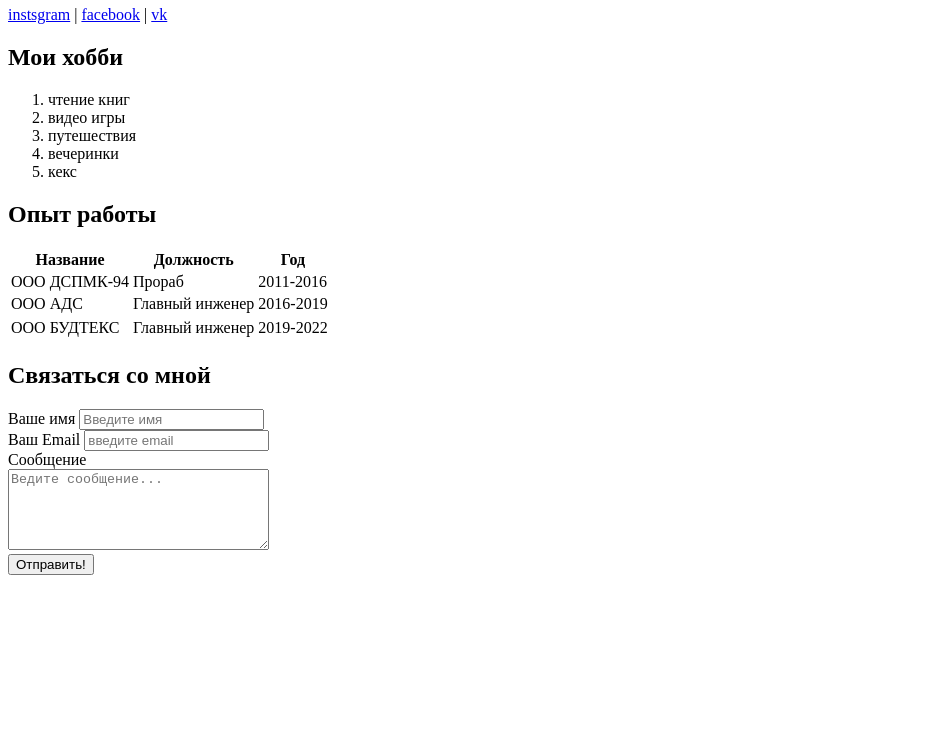
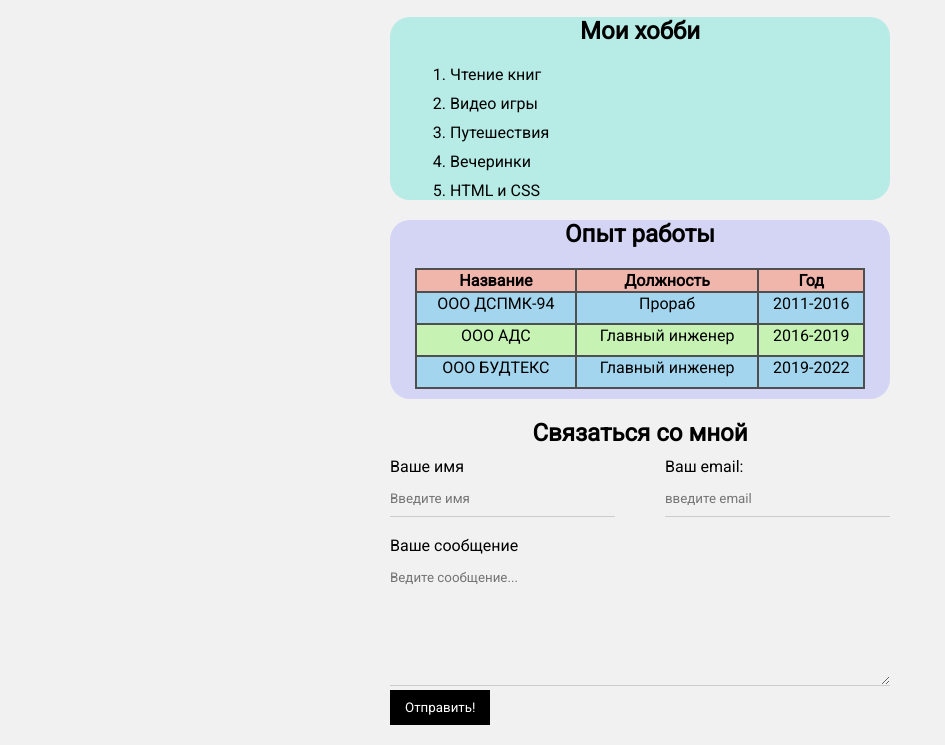
Before and after one commit to AliakseiKurban/Resume, a plain HTML site: page index.html in a window 1280 px wide. Shown: the part 212-957 px from the top of the page, without its empty margins (0-945 px from the left). Before the commit the page ends 800 px from the top, so only its background shows below. Drawn offline with Linux system fonts and the light colour scheme.

Commit message:
Add styles

```diff
--- /dev/null
+++ b/index.css
@@ -0,0 +1,170 @@
+@import url('https://fonts.googleapis.com/css2?family=Roboto&display=swap');
+
+body {
+    font-family: 'Roboto', 'sans-serif';
+    font-size: 16px;
+    font-weight: lighter;
+    background: transparent;
+}
+body{
+    color:rgb(0, 0, 0);
+    background: #f1f1f1;
+    margin-bottom: 20px;
+}
+.img{
+  border-radius: 28px;
+  box-shadow: 4px 4px 14px rgba(0, 0, 0, 0.25);
+}
+.info{
+  margin-bottom: 20px;
+  display: flex;
+  align-items: center;
+}
+.text1{
+margin: 5px;
+}
+.info-text{
+  margin-left: 15px;
+}
+.info-text p {
+    font-style: italic;
+    font-weight: bold;
+    margin: 0;
+}
+.info-text h4{
+  margin-bottom: 0px;
+  margin-top: 0px;
+}
+thead th{
+    background-color: rgb(240, 181, 171);
+}
+tbody tr:nth-child(odd) {
+    background-color: rgb(163, 214, 238);
+}
+
+  tbody tr:nth-child(even) {
+    background-color: rgb(198, 243, 180);
+}
+
+table {
+    background-color:rgb(80, 79, 79);
+    width: 90%;
+    margin-left: auto;
+    margin-right: auto;
+}
+
+.card1{
+    margin-top: 0px;
+    border: 10px;
+    border-radius: 20px;
+    background-color: rgb(182, 235, 230);
+}
+.card2{
+    border: 10px;
+    border-radius: 20px;
+    background-color: rgb(212, 212, 245);
+    text-align: center;
+    padding-bottom: 10px;
+}
+.container{
+    max-width: 500px;
+    margin: auto;
+    padding-top: 20px;
+}
+h2{
+    text-align: center;
+}
+a{
+    color: orange;
+    text-decoration: none;
+    transition: 1s;
+}
+a:hover{
+    color: red;
+    text-decoration: underline;
+}
+a:visited{
+    color:aqua
+}
+.btn{
+    background: black;
+    padding: 10px 15px;
+    color: white;
+    border: none;
+    cursor: pointer;
+    font-family: inherit;
+}
+  .btn:hover{
+    opacity: 0.8;
+    color: aqua;
+    background-color: darkblue;
+}
+.izi{
+  margin: 0px 20px 20px;
+}
+.izi li{
+    color: black;
+    margin-bottom: 10px;
+}
+.izi li:last-child{
+    margin-bottom: 0;
+}
+
+table td{
+    padding-bottom: 10px;
+}
+.tabel td:nth-child(1),
+.tabel td:nth-child(3) {
+    color: black;
+}
+.form h2 {
+    text-align: center;
+   margin-bottom: 10px;
+}
+
+.boxone{
+  display: flex;
+  justify-content: space-between;
+}
+.box{
+  width: 45%;
+}
+.box input,
+.box textarea {
+    box-sizing: border-box;
+    text-align: justify;
+    margin-right: 20px;
+    font-family: inherit;
+    width: 100%;
+    outline: none;
+    background: transparent;
+    border: none;
+    border-bottom: 1px solid #ccc;
+    padding: 15px 0 10px;
+}
+.box1 textarea{
+    box-sizing: border-box;
+    text-align: justify;
+    margin-right: 20px;
+    font-family: inherit;
+    width: 100%;
+    outline: none;
+    background: transparent;
+    border: none;
+    border-bottom: 1px solid #ccc;
+    padding: 15px 0 10px;
+}
+
+@media (max-width: 600px){
+    .info{
+        display: block;
+        font-size: 0.8rem;
+        background: greenyellow;
+        text-align: center;
+    }
+}
+ @media (max-width: 600px){
+  #box{
+    display: block;
+  }
+}
--- a/index.html
+++ b/index.html
@@ -7,33 +7,43 @@
     <title>АНКЕТА</title>
     <meta name="keywords" content="htm, АНКЕТА">
     <meta name="description" content="анкета">
+    <link rel="stylesheet" href="index.css">
 </head>
 <body>
-<img src="imgs/I.jpg" alt="my photo" width="200">
+<div class="container">
 
-   <h1>Курбан Алексей Николаевич</h1>
+        <div class="info">
+            <img src="I.jpg" alt="my photo" width="200" height="150" class="img">
+            <div class="info-text">
+                <h1 class="text1">Курбан Алексей Николаевич</h1>
                 <p>
                     Я<strong> главный </strong>инженер <strong><em>ООО БУДТЕКС.</em></strong>
                 </p>
                 <p>
                     Хочу научиться <em> HTML и CSS</em>
                 </p>
+                <br>
                  <h4><strong>Список социальных сетей:</strong></h4>
-<a href="https://www.instagram.com/invites/contact/?i=171d92shmtsot&utm_content=1m4op05"target="_blank">instsgram</a>
-|
-<a href="https://www.facebook.com/"target="_blank">facebook</a>
-|
-<a href="https://vk.com/?ysclid=l6gg6wxc9n366596636"target="_blank">vk</a>
+                <a href="https://www.instagram.com/invites/contact/?i=171d92shmtsot&utm_content=1m4op05"target="_blank"><strong>instsgram</strong> </a>
+                <a href="https://www.facebook.com/"target="_blank"><strong>facebook</strong></a>
+                <a href="https://vk.com/?ysclid=l6gg6wxc9n366596636"target="_blank"><strong>vk</strong></a>
+            </div>
+        </div>
+        <div class="card1">
         <h2>Мои хобби</h2>
-<ol>
-    <li>чтение книг</li>
-    <li>видео игры</li>
-    <li>путешествия</li>
-    <li>вечеринки</li>
-    <li>кекс</li>
+        <ol class="izi">
+            <li>Чтение книг</li>
+            <li>Видео игры</li>
+            <li>Путешествия</li>
+            <li>Вечеринки</li>
+            <li>HTML и CSS</li>
         </ol>
+        </div>
+
+        <div class="card2">
         <h2> Опыт работы</h2>
-<table>
+
+        <table class="tabel">
             <thead>
                 <tr>
                     <th>Название</th>
@@ -52,31 +62,39 @@
                     <td>Главный инженер</td>
                     <td>2016-2019</td>
                 </tr>
-        <tr></tr>
                 <tr>
                     <td>ООО БУДТЕКС</td>
                     <td>Главный инженер</td>
                     <td>2019-2022</td>
                 </tr>
-        <tr></tr>
             </tbody>
         </table>
+        </div>
+
+        <form class="form">
                 <h2>Связаться со мной</h2>
-    <form>
-    <div>
+            <div class="boxone">
+                <div class="box">
                     <label for="name">Ваше имя</label>
+                    <br>
                     <input type="text"id="name" placeholder="Введите имя">
+                </div>
+
+                <div class="box">
+                    <label for="email">Ваш email:</label>
                     <br>
-        <label for="email">Ваш Email</label>
                     <input type="email"id="email"
                     placeholder="введите email">
+                </div>
+            </div>
                 <br>
-        <label for="message">Сообщение</label>
-        <br>
-        <textarea id="message" cols="30" rows="5"placeholder="Ведите сообщение..."></textarea>
-        <br>
-        <button type="submit">Отправить!</button>
+            <div class="box1">
+                <label for="message">Ваше сообщение</label>
+                <textarea  id="message"  rows="7"placeholder="Ведите сообщение..."></textarea>
             </div>
+
+                <button type="submit"class="btn">Отправить!</button>
          </form>
+</div>
 </body>
 </html>
```
Lines whose indentation alone changed are shown as unchanged.
